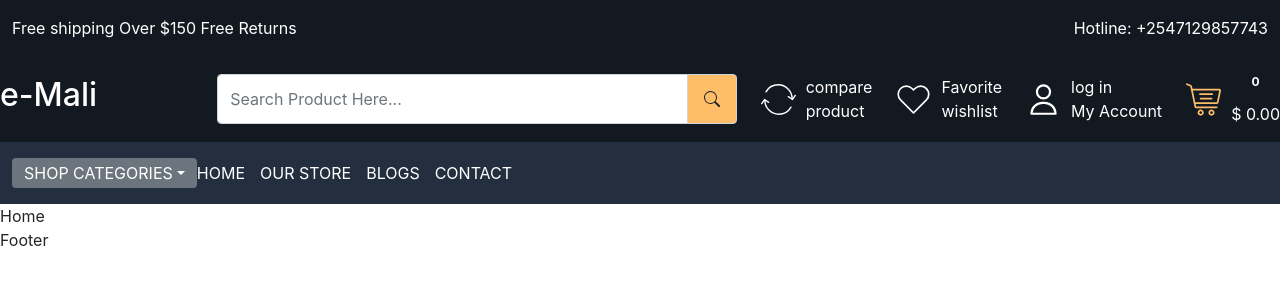
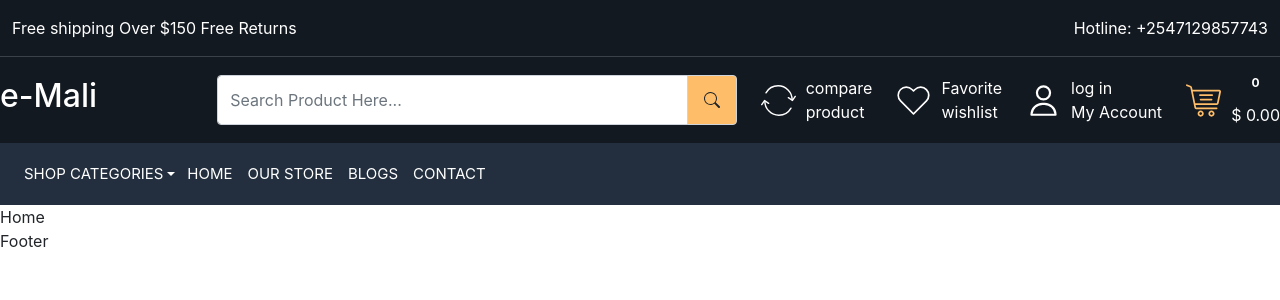
Before and after one commit to MtsumiAly/e-mali, a React (Create React App) app: page / in a window 1280 px wide. Shown: the top 300 px of the page. Built offline with nearby package versions, Linux system fonts and the light colour scheme.

Commit message:
CSS edit shop categories shadow

```diff
--- a/src/App.css
+++ b/src/App.css
@@ -31,7 +31,7 @@ a {
 
 /*Header part*/
 .header-top-strip {
-  border-bottom:1px solid var(--colr-3b4149);
+  border-bottom:1px solid var(--color-3b4149);
   background-color: var(--color-131921);
 }
 .header-upper {
@@ -51,19 +51,19 @@ a {
 .header-bottom .menu-links a,
 .header-bottom .dropdown button{
   color: white;
-  font: size 15px;
+  font-size: 15px;
   line-height: 18px;
   font-weight: 400;
-  letter-spacing: .3;
+  letter-spacing: normal;
   text-transform: uppercase;
 }
 /**Styling the dropdown*/
 .header-bottom .dropdown button{
   color: white;
-  font: size 15px;
+  font-size: 15px;
   line-height: 18px;
   font-weight: 400;
-  letter-spacing: .3;
+  letter-spacing: normal;
   text-transform: uppercase;
 }
 /*
@@ -71,7 +71,7 @@ a {
   contain: url("../public/images/menu.svg");
 }
 */
-/*removing the shadow propert in button*/
+/*removing the shadow property in button*/
 .header-bottom .dropdown button:focus {
   box-shadow: none;
 }
--- a/src/components/Header.js
+++ b/src/components/Header.js
@@ -86,10 +86,9 @@ const Header = () => {
         <div className="container-xxl">
             <div className="row">
             <div className="col-12">
-                <div className="menu-buttom d-flex align-items-center gap-30">
-                    <div>
+                <div className="menu-bottom d-flex align-items-center gap-30">
                     <div class="dropdown">
-                    <button className="btn btn-secondary dropdown-toggle bg-trnsparent border-0 gap-15"
+                    <button className="btn btn-secondary dropdown-toggle bg-transparent border-0 gap-15"
                     type="button"
                     id="dropdownMenuButton1"
                     data-bs-toggle="dropdown"
@@ -111,7 +110,6 @@ const Header = () => {
                     </li>
                     </ul>
                     </div>
-                    </div>
                         <div className="menu-links">
                         <div className="d-flex align-items-center gap-15">
                             <NavLink to="/">Home</NavLink>
```
